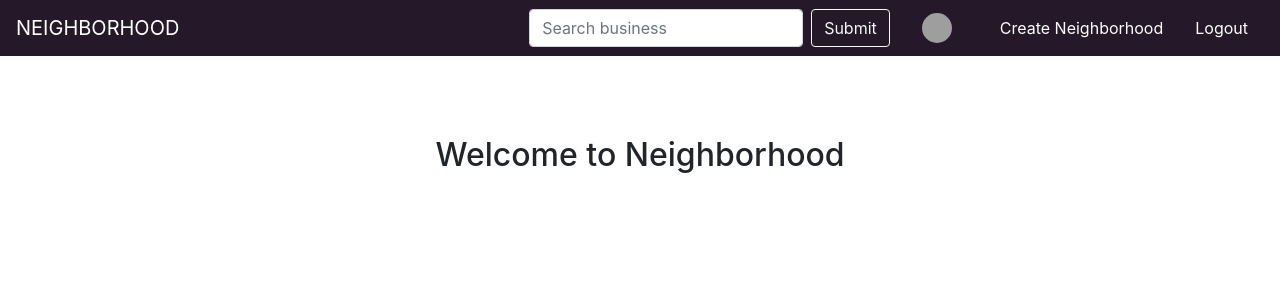
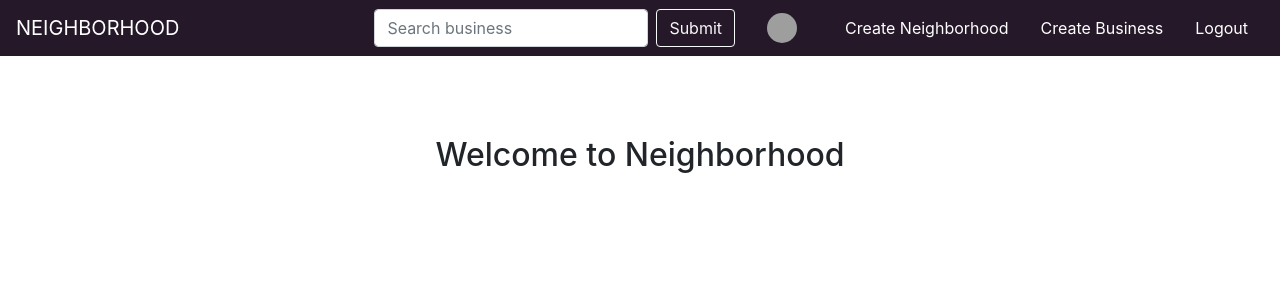
Before and after one commit to ngetichnicholas/Neighborhood, a Django app: page / in a window 1280 px wide. Shown: the top 300 px of the page. Run offline with Django 3.2, Linux system fonts and the light colour scheme; the visitor is signed in with stand-in values (Sample User, id 1); data that the repository does not hold is empty; some libraries are stand-ins or nearby versions; some web fonts are replaced; grey boxes are pictures that could not be loaded.

Commit message:
Update create_business

```diff
--- a/neighbor_app/templates/create_business.html
+++ b/neighbor_app/templates/create_business.html
@@ -6,7 +6,7 @@
     <div class="row">
         <div class="col-md-3"></div>
         <div class="col-md-6">
-            <form class="forms" action="{% url 'create_neighborhood' %}" method="POST" enctype="multipart/form-data">
+            <form class="forms" action="{% url 'create_business' %}" method="POST" enctype="multipart/form-data">
                 {% csrf_token %}
                 {% bootstrap_form add_business_form %}
                 <input type="submit" class="btn btn-success link" value="Add">
--- a/neighbor_app/templates/navbar.html
+++ b/neighbor_app/templates/navbar.html
@@ -14,6 +14,7 @@
         <a href=""><img class="profile_picture"
                 src="https://res.cloudinary.com/dbos9xidr/image/upload/v1626854682/zvtfufhexa8lqqqgcdt3.png" alt=""></a>
         <a class="nav-item nav-link" href="{% url 'create_neighborhood' %}">Create Neighborhood</a>
+        <a class="nav-item nav-link" href="{% url 'create_business' %}">Create Business</a>
         <a class="nav-item nav-link" href="/logout">Logout</a>
 
         {% else %}
--- a/neighbor_app/views.py
+++ b/neighbor_app/views.py
@@ -141,11 +141,13 @@ def leave_neigborhood(request, neighborhood_id):
   return redirect('home')
 
 @login_required
-def create_business(request):
+def create_business(request,neighborhood_id):
+  neigborhood = NeighborHood.objects.get(id=neighborhood_id)
   if request.method == 'POST':
-    add_business_form = CreateNeighborHoodForm(request.POST, request.FILES)
+    add_business_form = CreateBusinessForm(request.POST, request.FILES)
     if add_business_form.is_valid():
       business = add_business_form.save(commit=False)
+      business.neighborhood =neigborhood
       business.user = request.user
       business.save()
       return redirect('home')
```
Also changed, not shown: neighbor_app/forms.py (line endings or trailing spaces).
